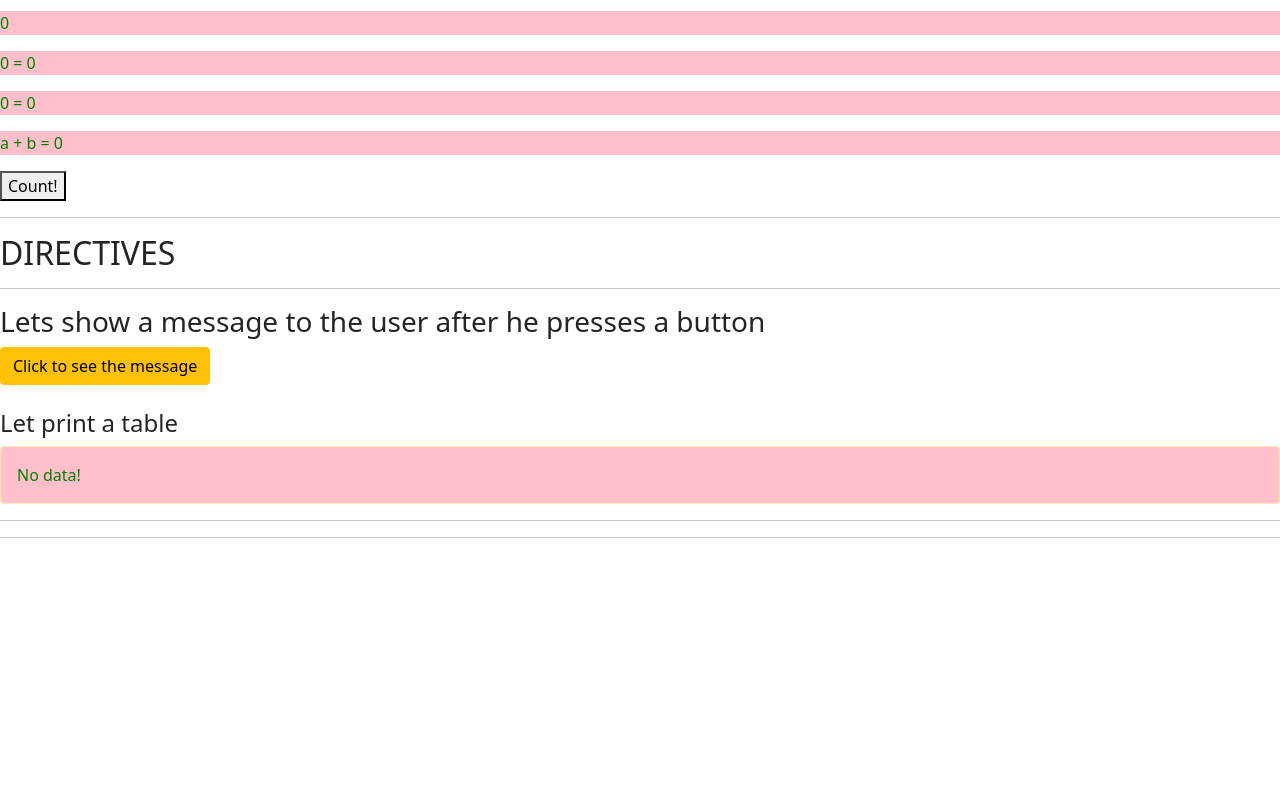
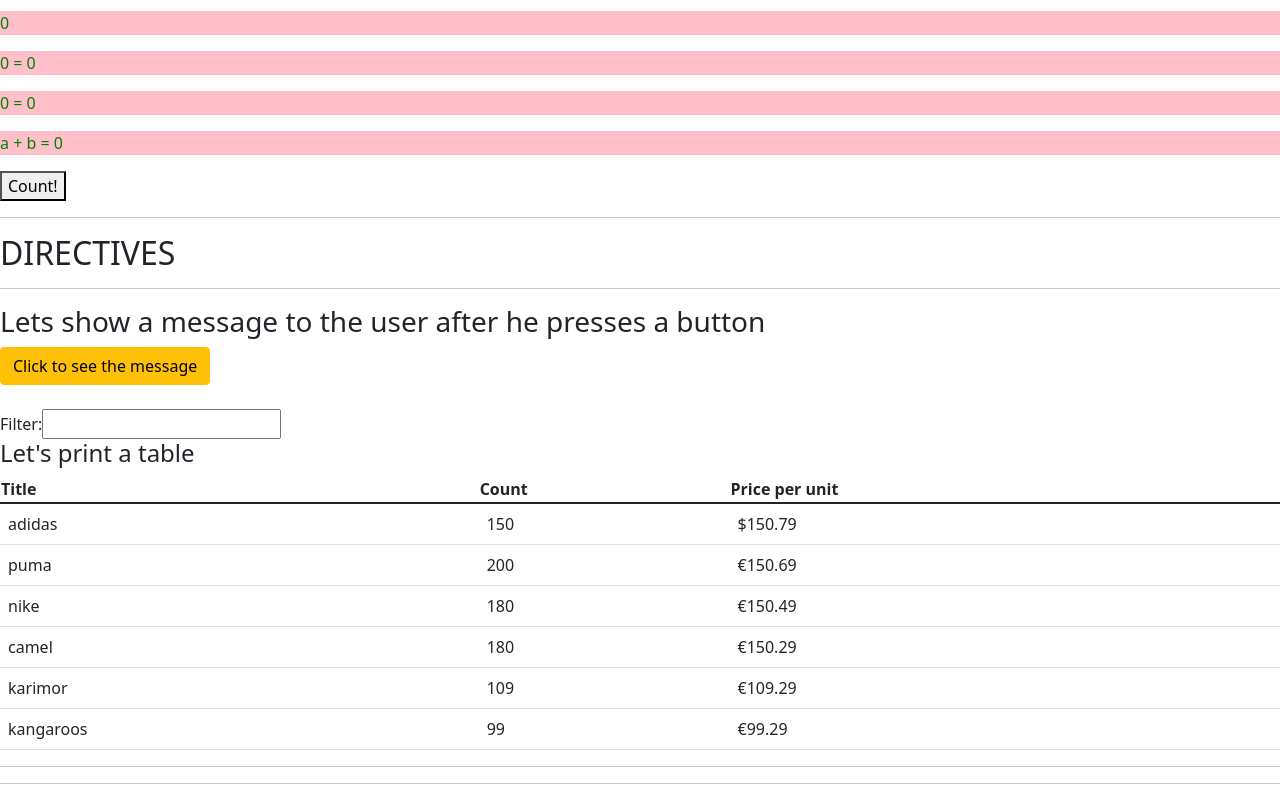
Before and after one commit to TS-BIT/Drillexer, an Angular app: page / in a window 1280 px wide. Shown: the part 419-1219 px from the top of the page. Before the commit the page ends 973 px from the top, so only its background shows below. Built offline with nearby package versions, Linux system fonts and the light colour scheme.

Commit message:
Last changes 0921anguproj

```diff
--- a/src/app/components/app.component.ts
+++ b/src/app/components/app.component.ts
@@ -1,4 +1,6 @@
-import { Component } from '@angular/core';
+import { AfterViewInit, Component, ViewChild, ElementRef } from '@angular/core';
+import { Product } from './../models/product';
+
 // import { Component } from '@angular/core';
 
 @Component({
@@ -41,6 +43,7 @@ template: `
 
 <hr>
 
+
 <h3>Lets show a message  to the user after he presses a button</h3>
 <!-- <p>This a message that will be show after clicking the button</p> -->
 <p *ngIf="isMessageShow">This is This a message that will be show after clicking the button</p>
@@ -48,7 +51,12 @@ template: `
 <br>
 <br>
 
-<h4>Let print a table</h4>
+<label>Filter:</label>
+<input type="text" (input)="onFilter($any($event.target).value)">
+<h4>Let's print a table</h4>
+
+
+<!-- <h4>Let print a table</h4> -->
 
 <!-- <table class="table" *ngIf="products.length !==0"> -->
 <table *ngIf="products.length > 0; else noProductsWarning" class="table" >
@@ -128,12 +136,23 @@ showMessage () {
   this.isMessageShow = !this.isMessageShow;
 }
 
-products: any[] = [
-// { title: "Adidas", count: 150, pricePerUnitInDollars: 150.79, currency: "USD"},
-// { title: "Puma", count: 200 , pricePerUnitInDollars: 150.69, currency: "EUR"},
-// { title: "Nike", count: 180, pricePerUnitInDollars: 150.49, currency: "EUR"}
+products: Product[] = [
+  { title: `Adidas`, count: 150, pricePerUnitInDollars: 150.79, currency: "USD"},
+  { title: `Puma`, count: 200 , pricePerUnitInDollars: 150.69, currency: "EUR"},
+  { title: `Nike`, count: 180, pricePerUnitInDollars: 150.49, currency: "EUR"},
+  {title: `Camel`, count: 180, pricePerUnitInDollars: 150.29, currency: "EUR"},
+  {title: `Karimor`, count: 109, pricePerUnitInDollars: 109.29, currency: "EUR"},
+  {title: `Kangaroos`, count: 99, pricePerUnitInDollars: 99.29, currency: "EUR"}
 ]
 
+
+filteredProducts = this.products;
+
+onFilter($event: any) {
+  let s = $event.target.value.toLocaleLowerCase()
+  this.filteredProducts = this.products.filter(p => p.title.toLocaleLowerCase().indexOf($event.target.value) != -1);
+
+}
 
 
 // userInput($event: Event) {
--- /dev/null
+++ b/src/app/models/product.ts
@@ -0,0 +1,6 @@
+export interface Product {
+  title: string;
+  count: number;
+  pricePerUnitInDollars: number;
+  currency: string;
+}
```
